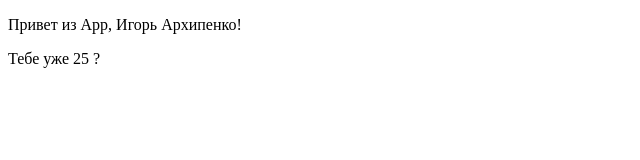
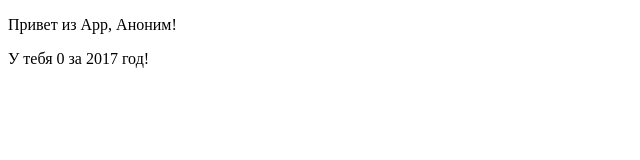
Before and after one commit to IgorArkhipenko92/Redux-Ru, a React app: page / in a window 1280 px wide. Shown: the top 160 px of the page, without its empty margins (0-640 px from the left). Built offline with nearby package versions, Linux system fonts and the light colour scheme.

Commit message:
combine reducers

```diff
--- a/src/containers/App.js
+++ b/src/containers/App.js
@@ -3,11 +3,12 @@ import { connect } from 'react-redux'
 
 class App extends Component {
   render() {
-    const { name, surname, age } = this.props.user
+    const { name } = this.props.user
+    const { photos, year } = this.props.page
     return (
       <div>
-        <p>Привет из App, { name } { surname }!</p>
-        <p>Тебе уже { age } ?</p>
+        <p>Привет из App, { name }!</p>
+        <p>У тебя { photos.length } за { year } год!</p>
       </div>
     )
   }
@@ -15,7 +16,8 @@ class App extends Component {
 
 function mapStateToProps (state) {
   return {
-    user: state
+    user: state.user,
+    page: state.page
   }
 }
 
--- a/src/reducers/index.js
+++ b/src/reducers/index.js
@@ -1,9 +1,8 @@
-const initialState = {
-  name: 'Игорь',
-  surname: 'Архипенко',
-  age: 25
-};
+import { combineReducers } from 'redux'
+import page from './page'
+import user from './user'
 
-export default function userState(state = initialState) {
-  return state;
-}
+export default combineReducers({
+  page,
+  user
+})
--- /dev/null
+++ b/src/reducers/page.js
@@ -0,0 +1,8 @@
+const initialState = {
+  year: 2017,
+  photos: []
+}
+
+export default function page(state = initialState) {
+  return state
+}
--- /dev/null
+++ b/src/reducers/user.js
@@ -0,0 +1,7 @@
+const initialState = {
+  name: 'Аноним'
+}
+
+export default function user(state = initialState) {
+  return state
+}
```
